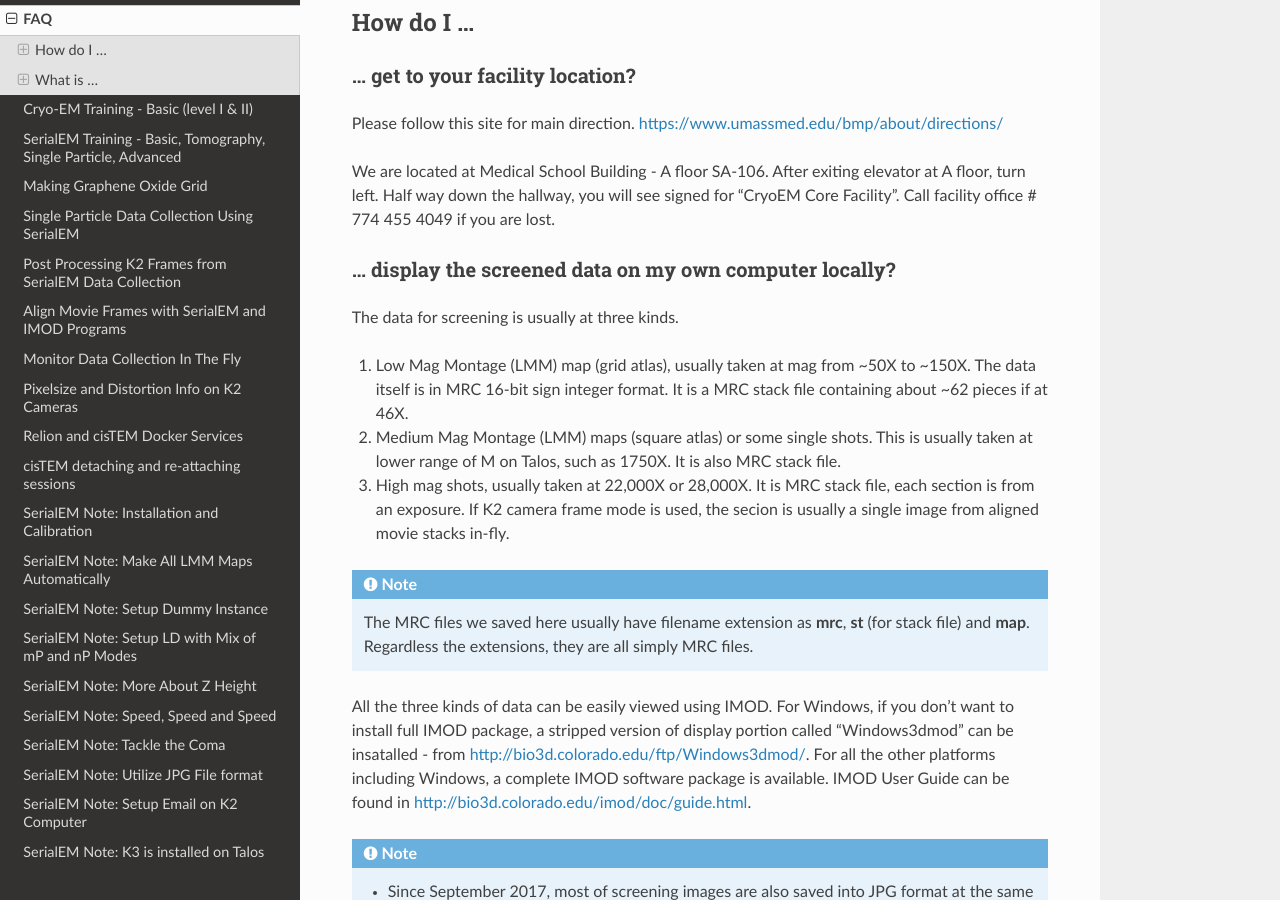
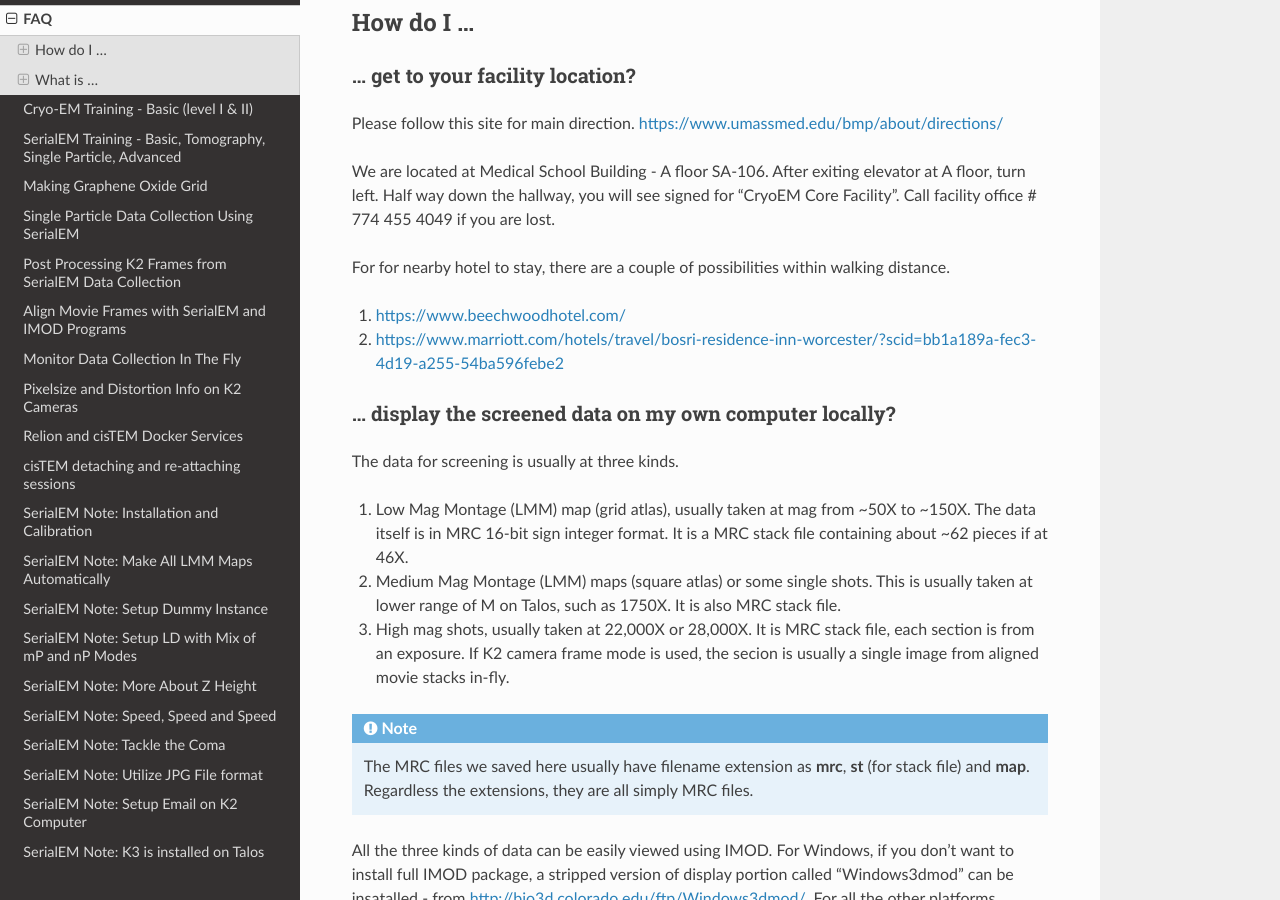
Before and after one commit to xuchen66/sphinx-emdocs, a Sphinx documentation site: the page built from source/cryo-em_faq.rst, in a window 1280 px wide and 900 px high, scrolled down 346 px. Built offline with Sphinx 7.4.7 and the Read the Docs theme 2.0.0, drawn with Linux system fonts in a browser that asks for light colours; pages that are not in the unit, such as notebooks, are missing from menus.

Commit message:
Update cryo-em_faq.rst

```diff
--- a/source/cryo-em_faq.rst
+++ b/source/cryo-em_faq.rst
@@ -22,6 +22,12 @@ How do I ...
 Please follow this site for main direction. https://www.umassmed.edu/bmp/about/directions/
 
 We are located at Medical School Building - A floor SA-106. After exiting elevator at A floor, turn left. Half way down the hallway, you will see signed for "CryoEM Core Facility". Call facility office # 774 455 4049 if you are lost.
+
+For for nearby hotel to stay, there are a couple of possibilities within walking distance.
+
+1) https://www.beechwoodhotel.com/
+
+2) https://www.marriott.com/hotels/travel/bosri-residence-inn-worcester/?scid=bb1a189a-fec3-4d19-a255-54ba596febe2
 
 .. _display:
 
```
